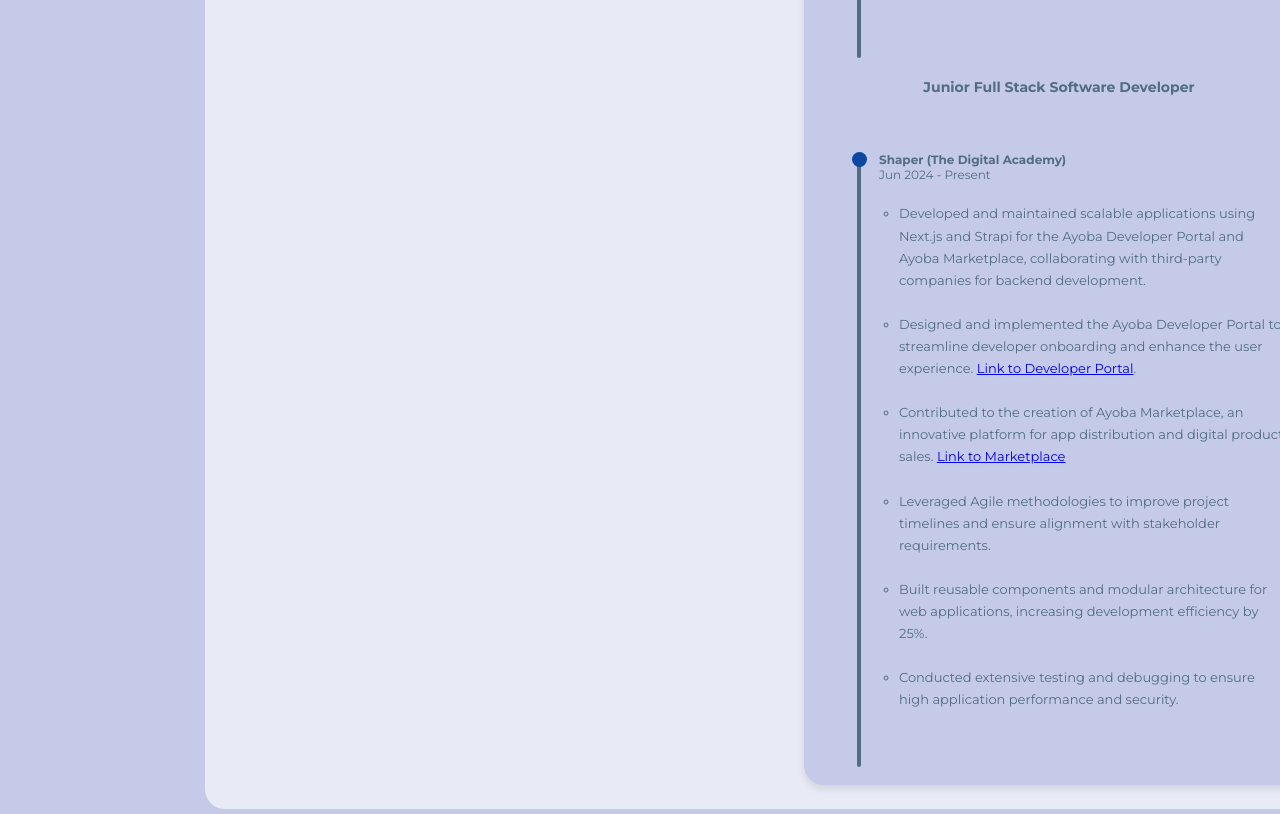
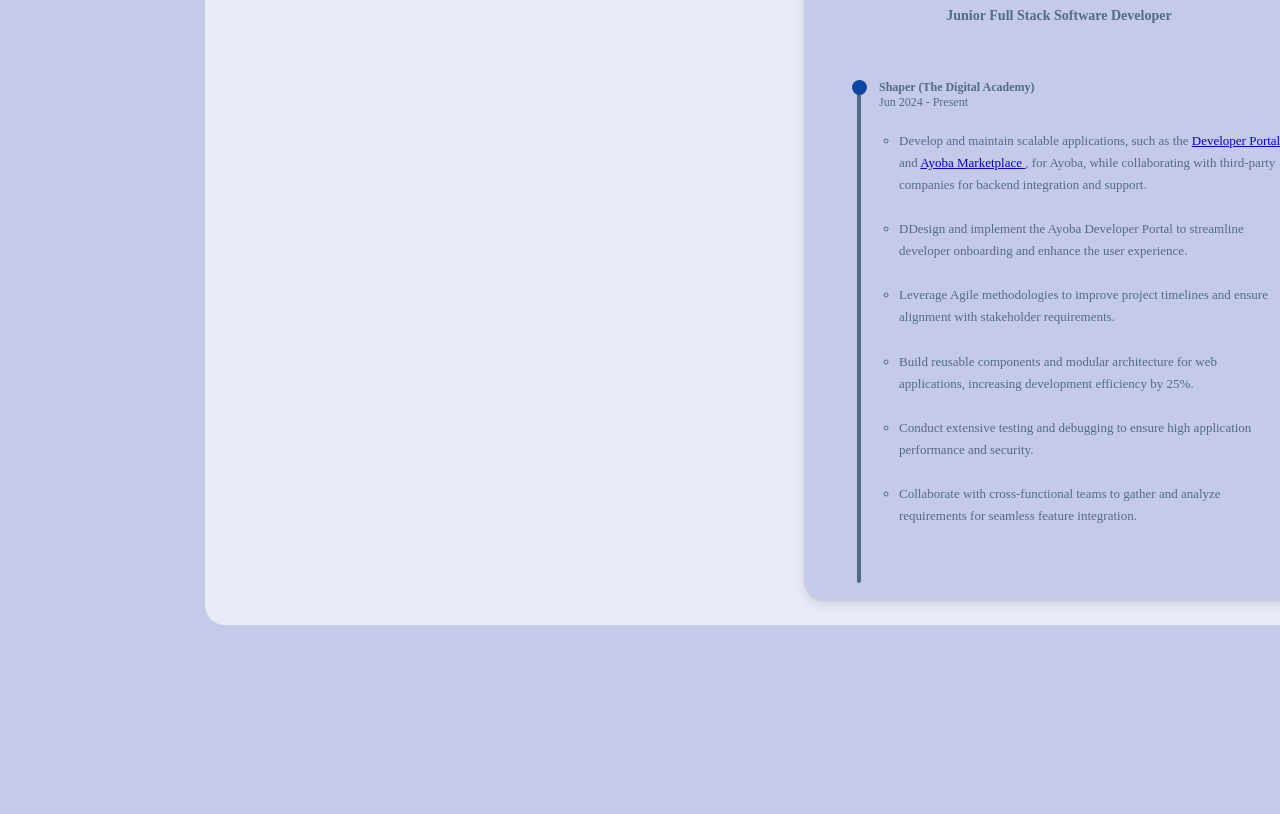
Before and after one commit to Mdlalose4life/Portfolio, a React (Vite) app in the folder frontend/: page /about in a window 1280 px wide. Shown: the part 1060-1874 px from the top of the page. After the commit the page ends 1690 px from the top, so only its background shows below. Built offline with nearby package versions, Linux system fonts and the light colour scheme.

Commit message:
The font

```diff
--- a/frontend/src/components/About.jsx
+++ b/frontend/src/components/About.jsx
@@ -103,28 +103,24 @@
     desc: (
       <div className="description--controller">
         <ul>
-          <li> Developed and maintained scalable applications using Next.js and Strapi
-            for the Ayoba Developer Portal and Ayoba Marketplace, collaborating with third-party
-            companies for backend development.
+          <li> Develop and maintain scalable applications, such as the <a href="https://developer.ayoba.me/" target="_blank">Developer Portal  </a>
+           and <a href="https://shop.ayoba.me/" target="_blank"> Ayoba Marketplace </a>, for Ayoba, while collaborating with third-party companies
+          for backend integration and support.
           </li>
             <br/>
-          <li>Designed and implemented the Ayoba Developer Portal to streamline developer
-            onboarding and enhance the user experience.  <a href="https://developer.ayoba.me/" target="_blank">Link to Developer Portal</a>.
+          <li>DDesign and implement the Ayoba Developer Portal to streamline developer onboarding and enhance the user experience.
           </li>
             <br/>
-          <li>Contributed to the creation of Ayoba Marketplace, an innovative platform
-            for app distribution and digital product sales. <a href="https://shop.ayoba.me/" target="_blank">Link to Marketplace</a>
+          <li>Leverage Agile methodologies to improve project timelines and ensure alignment with stakeholder requirements.
           </li>
             <br/>
-          <li> Leveraged Agile methodologies to improve project timelines and
-            ensure alignment with stakeholder requirements.
+          <li> Build reusable components and modular architecture for web applications, increasing development efficiency by 25%.
           </li>
           <br/>
-          <li> Built reusable components and modular architecture for web
-            applications, increasing development efficiency by 25%.
+          <li> Conduct extensive testing and debugging to ensure high application performance and security.
           </li>
           <br/>
-          <li>Conducted extensive testing and debugging to ensure high application performance and security.
+          <li>Collaborate with cross-functional teams to gather and analyze requirements for seamless feature integration.
         </li>
       </ul>
     </div>
--- a/frontend/src/components/Contact.jsx
+++ b/frontend/src/components/Contact.jsx
@@ -64,7 +64,7 @@
       </div>
       <Divider />
       <div className="contact-header">
-        <Typography><h1>Get in Touch</h1></Typography>
+          <h1>Get in Touch</h1>
         <p>For inquiries, support, or collaboration, please fill out the form below. I’ll get back to you soon!</p>
       </div>
       <form className="contact-form" onSubmit={handleSubmit}>
--- a/frontend/src/components/Skills.jsx
+++ b/frontend/src/components/Skills.jsx
@@ -51,9 +51,9 @@
           <div className="skills" key={index}>
             <div className='skills--cover'>{item.icons}</div>
             <div className='skills--title'>
-              <Typography variant='h5'>{item.title}</Typography>
+              <h5>{item.title}</h5>
             </div>
-            <Typography className='skills--description'>{item.des}</Typography>
+            <p className='skills--description'>{item.des}</p>
           </div>
         ))}
       </div>
--- a/frontend/src/index.css
+++ b/frontend/src/index.css
@@ -4,7 +4,7 @@
     margin: 0;
     padding: 0;
     box-sizing: border-box; /* Include padding and border in element's total width and height */
-    font-family: 'Montserrat', sans-serif;
+    font-family: Quicksand;;
 }
 
 body {
```
